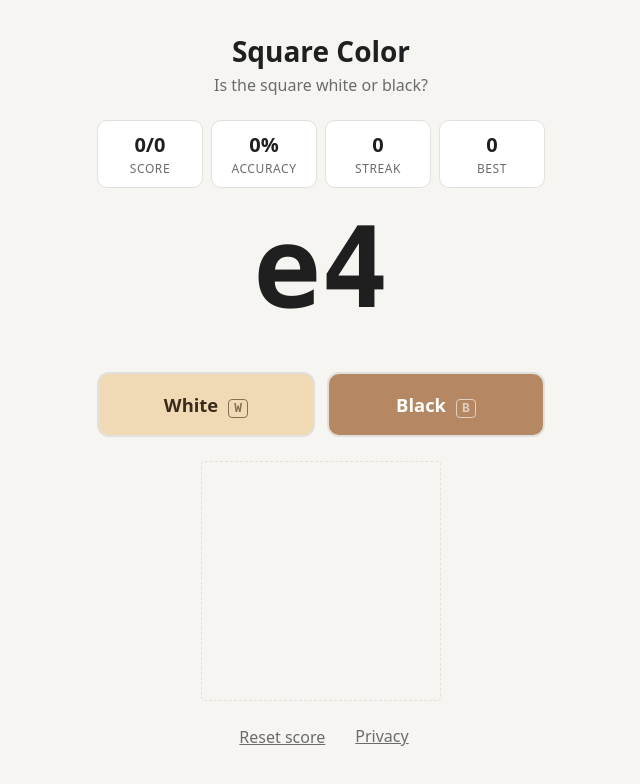
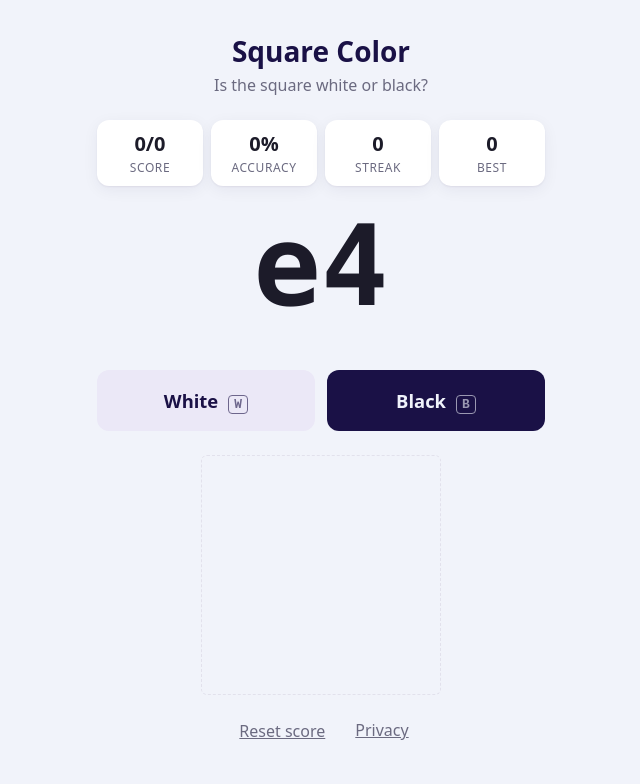
Before and after one commit to ArtyomSukiasyan/Chess-square-color, a React (Vite) app in the folder web/: page / in a window 1280 px wide. Shown: the top 784 px of the page, without its empty margins (319-959 px from the left). Built offline with nearby package versions, Linux system fonts and the light colour scheme.

Commit message:
feat: change primary color

```diff
--- a/web/src/App.css
+++ b/web/src/App.css
@@ -27,10 +27,11 @@ kbd {
 
 h1 {
   font-size: 1.75rem;
+  color: var(--color-primary);
 }
 
 .subtitle {
-  color: var(--muted);
+  color: var(--color-muted);
   margin-top: 4px;
 }
 
@@ -41,9 +42,9 @@ h1 {
 }
 
 .stat {
-  background: var(--surface);
-  border: 1px solid var(--border);
-  border-radius: 10px;
+  background: var(--color-card);
+  box-shadow: var(--shadow);
+  border-radius: 12px;
   padding: 10px 4px;
   display: flex;
   flex-direction: column;
@@ -58,7 +59,7 @@ h1 {
 
 .stat-label {
   font-size: 0.75rem;
-  color: var(--muted);
+  color: var(--color-muted);
   text-transform: uppercase;
   letter-spacing: 0.05em;
 }
@@ -107,7 +108,7 @@ h1 {
 .choice {
   padding: 18px 8px;
   border-radius: 12px;
-  border: 2px solid var(--border);
+  border: none;
   font-size: 1.15rem;
   font-weight: 600;
   transition: transform 0.08s, opacity 0.15s;
@@ -118,13 +119,13 @@ h1 {
 }
 
 .choice.white {
-  background: var(--light-square);
-  color: #3a2a1a;
+  background: var(--color-primary-soft);
+  color: var(--color-primary);
 }
 
 .choice.black {
-  background: var(--dark-square);
-  color: #fff;
+  background: var(--color-primary);
+  color: var(--color-light);
 }
 
 .choice:disabled {
@@ -134,7 +135,8 @@ h1 {
 
 .choice.picked {
   opacity: 1;
-  border-color: var(--text);
+  outline: 3px solid var(--color-primary);
+  outline-offset: 3px;
 }
 
 .reveal {
@@ -149,12 +151,14 @@ h1 {
   grid-template-columns: repeat(8, 1fr);
   width: min(240px, 100%);
   aspect-ratio: 1;
-  border-radius: 4px;
+  border-radius: 6px;
   overflow: hidden;
+  box-shadow: var(--shadow);
 }
 
 .mini-board.placeholder {
-  border: 1px dashed var(--border);
+  border: 1px dashed var(--color-line);
+  box-shadow: none;
 }
 
 .mini-square {
@@ -170,7 +174,9 @@ h1 {
 }
 
 .mini-square.target {
-  box-shadow: inset 0 0 0 3px var(--target);
+  box-shadow:
+    inset 0 0 0 2px var(--color-card),
+    inset 0 0 0 4px var(--color-primary);
 }
 
 .coord {
@@ -202,8 +208,8 @@ h1 {
   padding: 10px 24px;
   border-radius: 10px;
   border: none;
-  background: var(--text);
-  color: var(--bg);
+  background: var(--color-primary);
+  color: var(--color-light);
   font-weight: 600;
 }
 
@@ -216,7 +222,7 @@ footer {
 .link {
   background: none;
   border: none;
-  color: var(--muted);
+  color: var(--color-muted);
   text-decoration: underline;
   font-size: 1rem;
 }
--- a/web/src/privacy.css
+++ b/web/src/privacy.css
@@ -9,6 +9,7 @@
 
 .policy h1 {
   font-size: 2rem;
+  color: var(--color-primary);
   margin-top: 24px;
 }
 
@@ -22,11 +23,11 @@
 }
 
 .policy a {
-  color: var(--target);
+  color: var(--color-primary);
 }
 
 .updated {
-  color: var(--muted);
+  color: var(--color-muted);
   margin: 4px 0 24px;
 }
 
--- a/web/src/theme.css
+++ b/web/src/theme.css
@@ -1,29 +1,22 @@
+/* Palette shared with Chess-clock (../Chess-clock/web/src/theme.css). */
 :root {
-  --bg: #f6f5f2;
-  --surface: #ffffff;
-  --text: #1f1f1f;
-  --muted: #6b6b6b;
-  --border: #e2e0da;
+  --color-primary: #1a1146;
+  --color-primary-soft: #ebe8f7;
+  --color-light: #f0f3fb;
+  --color-surface: #f1f3fa;
+  --color-card: #fff;
+  --color-text: #1c1b29;
+  --color-muted: #6b6a80;
+  --color-line: #e2e1ec;
+  --color-border: #333;
+  --radius: 16px;
+  --shadow: 0 1px 2px rgb(26 17 70 / 6%), 0 4px 16px rgb(26 17 70 / 6%);
+
+  /* Board uses the classic lichess brown squares. */
   --light-square: #f0d9b5;
   --dark-square: #b58863;
   --correct: #2e9e5b;
   --wrong: #d1453b;
-  --target: #2f7de1;
-  color-scheme: light;
-}
-
-@media (prefers-color-scheme: dark) {
-  :root {
-    --bg: #1c1c1e;
-    --surface: #262628;
-    --text: #ededed;
-    --muted: #9a9a9a;
-    --border: #3a3a3c;
-    --correct: #4cc27e;
-    --wrong: #ef6b61;
-    --target: #5aa0ff;
-    color-scheme: dark;
-  }
 }
 
 * {
@@ -32,8 +25,9 @@
 }
 
 body {
-  background: var(--bg);
-  color: var(--text);
+  background-color: var(--color-surface);
+  color: var(--color-text);
   font-family: system-ui, -apple-system, "Segoe UI", Roboto, sans-serif;
   min-height: 100vh;
+  -webkit-tap-highlight-color: transparent;
 }
```
Also changed, not shown: 2 other files (tests, documents, lock files or other folders).
